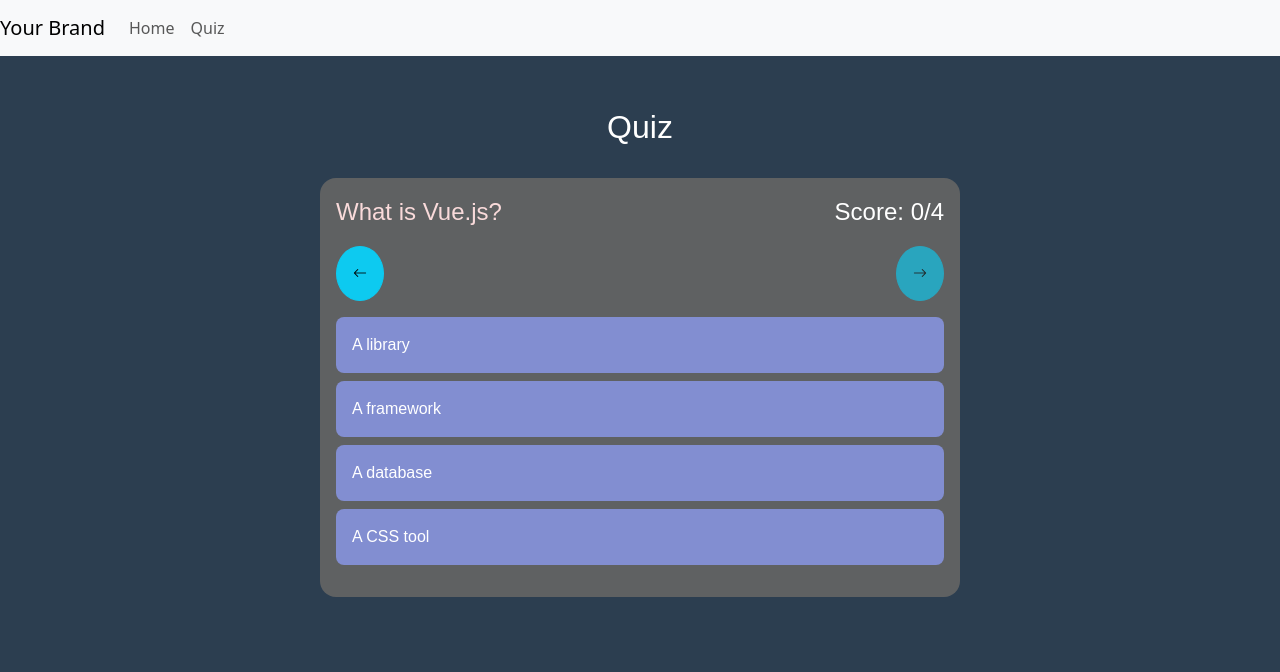
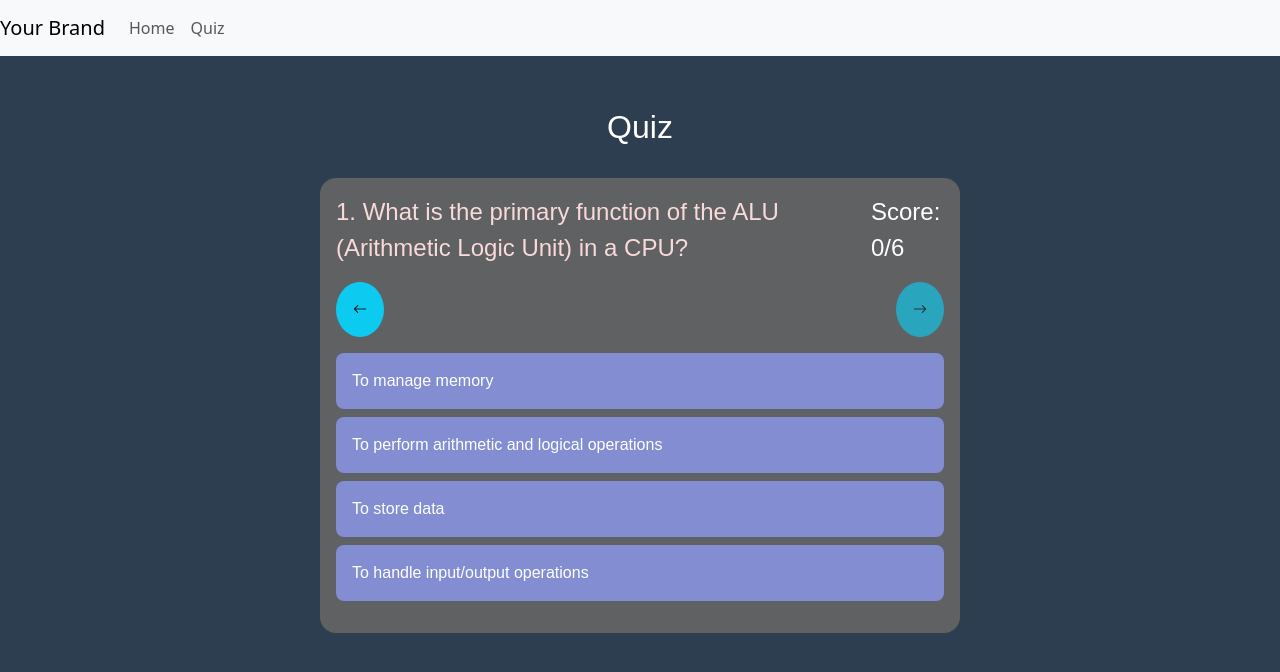
Before and after one commit to ChenukaGamage/techboost, a Vue app: page /quiz/1 in a window 1280 px wide. Shown: the top 672 px of the page. Built offline with nearby package versions, Linux system fonts and the light colour scheme.

Commit message:
Valid updates to quiz functionality and little text update to home.

```diff
--- a/src/views/Home.vue
+++ b/src/views/Home.vue
@@ -85,4 +85,9 @@ h1 {
 .text-decoration-none {
   text-decoration: none; /* Removes underline from router-link */
 }
+
+.card-title {
+  font-size: 1.5rem; /* Slightly larger font size for course names */
+}
+
 </style>
--- a/src/views/Quiz.vue
+++ b/src/views/Quiz.vue
@@ -3,7 +3,7 @@
     <h1>Quiz</h1>
     <section v-if="!quizCompleted" class="quiz">
       <div class="quiz-info">
-        <span class="question">{{ getCurrentQuestion.question }}</span>
+        <span class="question">{{ currentQuestionIndex + 1 }}. {{ getCurrentQuestion.question }}</span>
         <span class="score">Score: {{ score }}/{{ questions.length * 2 }}</span>
       </div>
       <div class="container">
@@ -47,55 +47,36 @@
     <section v-else>
       <h1>Quiz Completed!</h1>
       <p>Your Score is {{ score }}/{{ questions.length * 2 }}</p>
+      <!-- Insert button here to return to home -->
     </section>
   </main>
 </template>
 
 <script>
-import { ref, computed } from "vue";
-
-// Mock quiz data with correct answers
-const quizData = {
-  1: {
-    questions: [
-      {
-        question: "What is Vue.js?",
-        options: ["A library", "A framework", "A database", "A CSS tool"],
-        answer: 1, // Correct answer is "A framework"
-        selected: null,
-      },
-      {
-        question: "Who created Vue.js?",
-        options: ["Evan You", "Jordan Walke", "Brendan Eich", "Guido van Rossum"],
-        answer: 0, // Correct answer is "Evan You"
-        selected: null,
-      },
-    ],
-  },
-  2: {
-    questions: [
-      {
-        question: "What is the virtual DOM?",
-        options: ["A UI representation", "A backend concept", "An actual DOM", "A CSS method"],
-        answer: 0, // Correct answer is "A UI representation"
-        selected: null,
-      },
-      {
-        question: "Which lifecycle hook is called after mounting?",
-        options: ["created", "mounted", "destroyed", "updated"],
-        answer: 1, // Correct answer is "mounted"
-        selected: null,
-      },
-    ],
-  },
-};
+import { ref, computed, watch } from "vue";
+import { useRoute } from "vue-router"; // Import useRoute for accessing route parameters
+import { quizData } from "./questions.js"; // Import the quiz data module
 
 export default {
   setup() {
-    // Assume quiz ID is 1 for this example, replace with dynamic route param if needed
-    const questions = ref(quizData[1].questions);
+    // this.$route.params.quizId
+    const route = useRoute(); // Get the route object
+    const quizId = computed(() => route.params.quizId); // Dynamically compute quizId from route params
+    const questions = ref([]); // Initialize an empty questions array
     const quizCompleted = ref(false);
     const currentQuestion = ref(0);
+
+    watch(
+      quizId,
+      (newQuizId) => {
+        questions.value = quizData[newQuizId]?.questions || [];
+        quizCompleted.value = false; // Reset quiz completion status
+        currentQuestion.value = 0; // Reset to the first question
+      },
+      { immediate: true }
+    );
+
+    const currentQuestionIndex = computed(() => currentQuestion.value);
 
     const score = computed(() =>
       questions.value.reduce((total, q) => (q.selected === q.answer ? total + 2 : total), 0)
@@ -142,6 +123,7 @@ export default {
       nextQuestion,
       previousQuestion,
       getOptionClass,
+      currentQuestionIndex,
     };
   },
 };
@@ -242,7 +224,7 @@ h2 {
 p {
    font-size: 1.25rem;
    text-align: center;
-   color: #2d2d2d;
+   color: #ffffff;
 }
 
 </style>
--- a/src/views/questions.js
+++ b/src/views/questions.js
@@ -1,32 +1,67 @@
-export const questions = ref([
+// questions.js
+export const quizData = {
+   1: {
+     questions: [
        {
-      question: 'What is Vue?',
-      answer: 0,
+         question: "What is the primary function of the ALU (Arithmetic Logic Unit) in a CPU?",
          options: [
-         'A framework',
-         'A library',
-         'A type of hat'
+           "To manage memory",
+           "To perform arithmetic and logical operations",
+           "To store data",
+           "To handle input/output operations"
          ],
+         answer: 1,  // Correct answer is "To perform arithmetic and logical operations"
          selected: null
        },
        {
-      question: 'What is Vuex used for?',
-      answer: 2,
-      options: [
-         'Eating a delicious snack',
-         'Viewing things',
-         'State management'
-      ],
+         question: "Which of the following is a type of computer memory that is typically volatile?",
+         options: ["Hard disk", "Flash drive", "RAM", "CD-ROM"],
+         answer: 2,  // Correct answer is "RAM"
          selected: null
        },
        {
-      question: 'What is Vue Router?',
-      answer: 1,
+         question: "In a CPU, what does the term 'clock speed' refer to?",
          options: [
-         'An ice cream maker',
-         'A routing library for Vue',
-         'Burger sauce'
+           "The speed at which data is stored",
+           "The rate at which the CPU executes instructions",
+           "The speed of RAM",
+           "The speed of data transfer between CPU and peripherals"
          ],
+         answer: 1,  // Correct answer is "The rate at which the CPU executes instructions"
          selected: null
        }
-]);
+     ]
+   },
+   2: {
+     questions: [
+       {
+         question: "What is the purpose of the 'def' keyword in Python?",
+         options: [
+           "To define a loop",
+           "To define a function",
+           "To define a variable",
+           "To define a class"
+         ],
+         answer: 1,  // Correct answer is "To define a function"
+         selected: null
+       },
+       {
+         question: "Which of the following data types is immutable in Python?",
+         options: ["List", "Dictionary", "String", "Set"],
+         answer: 2,  // Correct answer is "String"
+         selected: null
+       },
+       {
+         question: "What does the 'len()' function do in Python?",
+         options: [
+           "Calculates the sum of a list",
+           "Returns the length of an object",
+           "Converts a string to uppercase",
+           "Returns the maximum value in a list"
+         ],
+         answer: 1,  // Correct answer is "Returns the length of an object"
+         selected: null
+       }
+     ]
+   }
+ };
```
Lines whose indentation alone changed are shown as unchanged.
